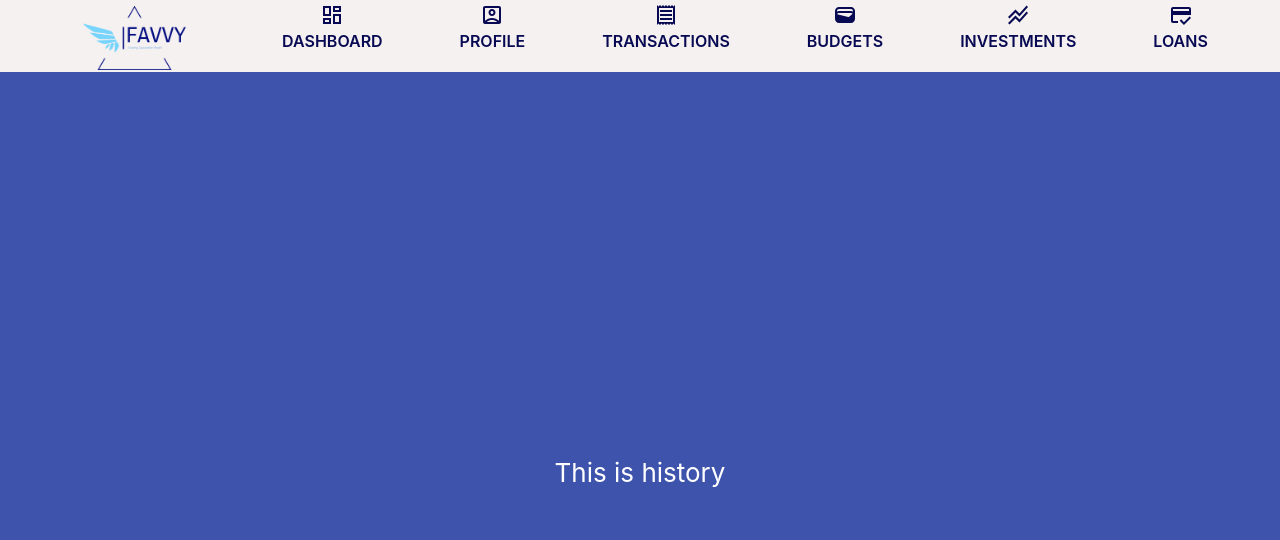
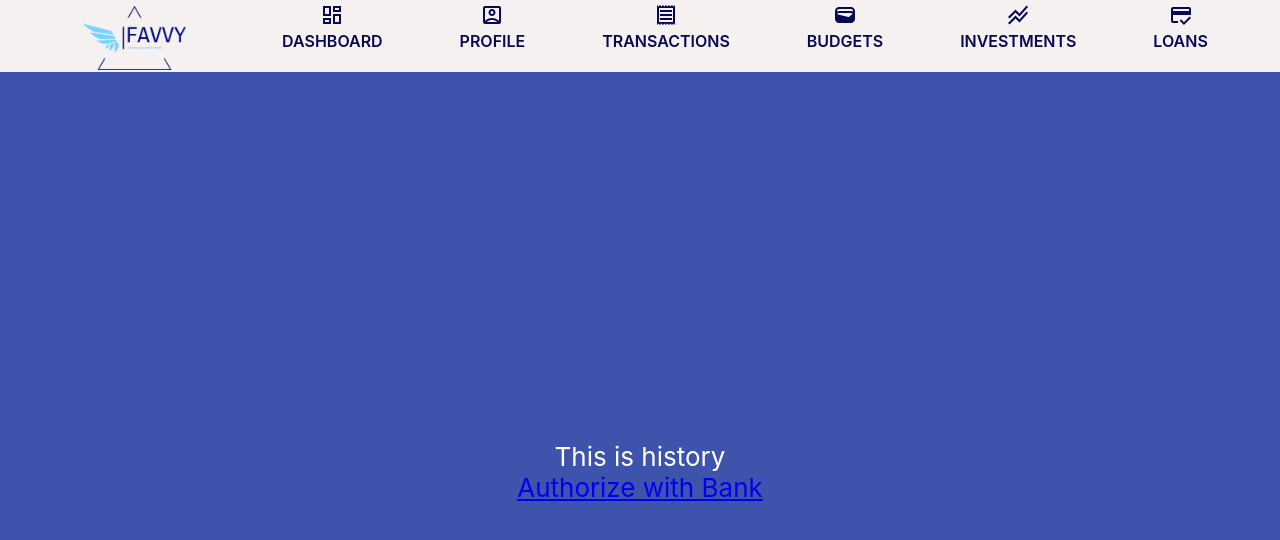
Before and after one commit to ivan89kiat/Favvy_Capstone, a React (Create React App) app: page /history in a window 1280 px wide. Shown: the top 540 px of the page. Built offline with nearby package versions, Linux system fonts and the light colour scheme; no server answers.

Commit message:
added api to call bank transaction history of user

```diff
--- a/src/Components/History.js
+++ b/src/Components/History.js
@@ -1,5 +1,31 @@
-import React from "react";
+import React, { useState, useEffect } from "react";
+import axios from "axios";
+import BankAuth from "./BankAuth";
 
 export default function History() {
-  return <div>This is history</div>;
+  const [userAccessToken, setUserAccessToken] = useState();
+  const clientId = "6l55vZudIzUORCzfe1Q4AVNrumMa";
+  const callBackUrl = "http://localhost:3000";
+  const accessToken = "bdb1058a-c248-37eb-a571-bae442a48051";
+
+  useEffect(() => {}, []);
+
+  const getTransaction = async () => {
+    console.log("this is running");
+    await axios.post(
+      `https://api.ocbc.com:8243/transactional/corp/account/1.0/history`,
+      {
+        headers: {
+          Authorization: `Bearer ${accessToken}`,
+        },
+      }
+    );
+  };
+
+  return (
+    <div>
+      This is history
+      <BankAuth />
+    </div>
+  );
 }
```
